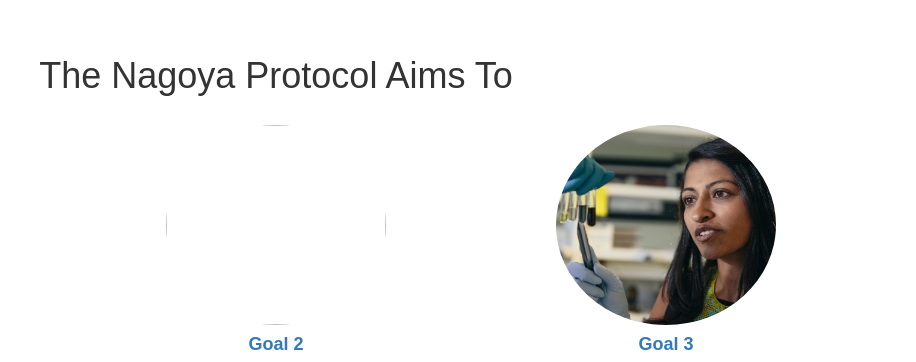
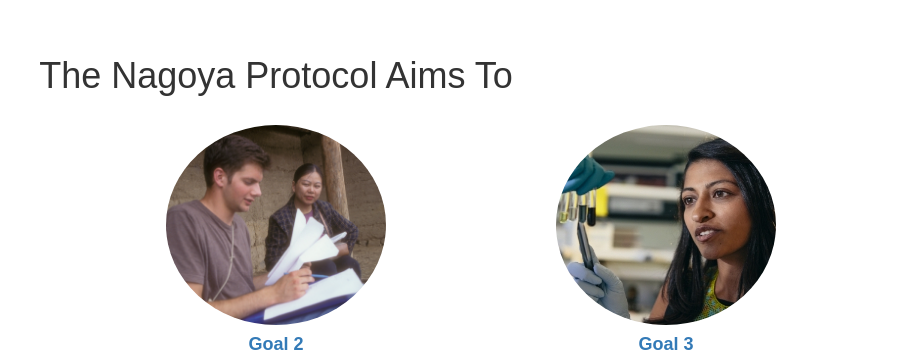
Before and after one commit to UCcongenomics/nagoya_portal, a plain HTML site: page index.html in a window 1280 px wide. Shown: the part 1040-1402 px from the top of the page, 364-1280 px from the left. Drawn offline with nearby package versions, Linux system fonts and the light colour scheme.

Commit message:
Update index.html

```diff
--- a/index.html
+++ b/index.html
@@ -98,7 +98,7 @@
         <p>Become more aware of the values of biodiversity and the knowledge people have developed to understand and use it. Consider what and who has access to biodiversity resources and associated knowledge, and what are immediate and long-term benefits that can stem from these. </p>
       </div>
       <div class="col-sm-4">
-        <center><img class="img-circle" src="Yangjuan088.tiff" style="width:220px;height:200px"></center>
+        <center><img class="img-circle" src="Yangjuan088.jpg" style="width:220px;height:200px"></center>
         <a href="#"><h4><center><strong>Goal 2</strong></center></h4></a>
         <p>Obtain Prior Informed Consent (PIC). Before accessing genetic resources and/or traditional knowledge, articulate the intended purpose of your work and its potential benefits. Seek competent national and local authorities to give PIC. </p>
       </div>
```
